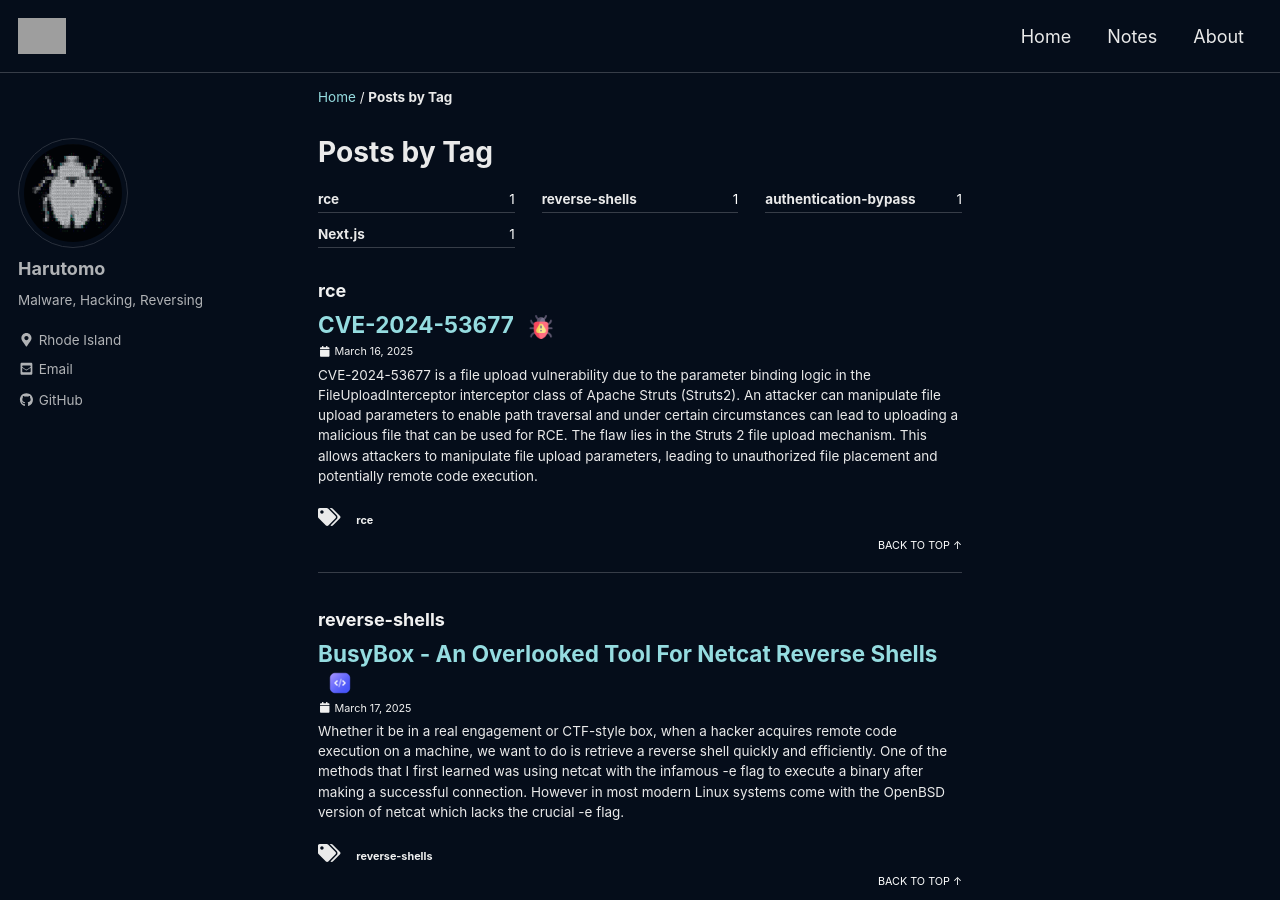
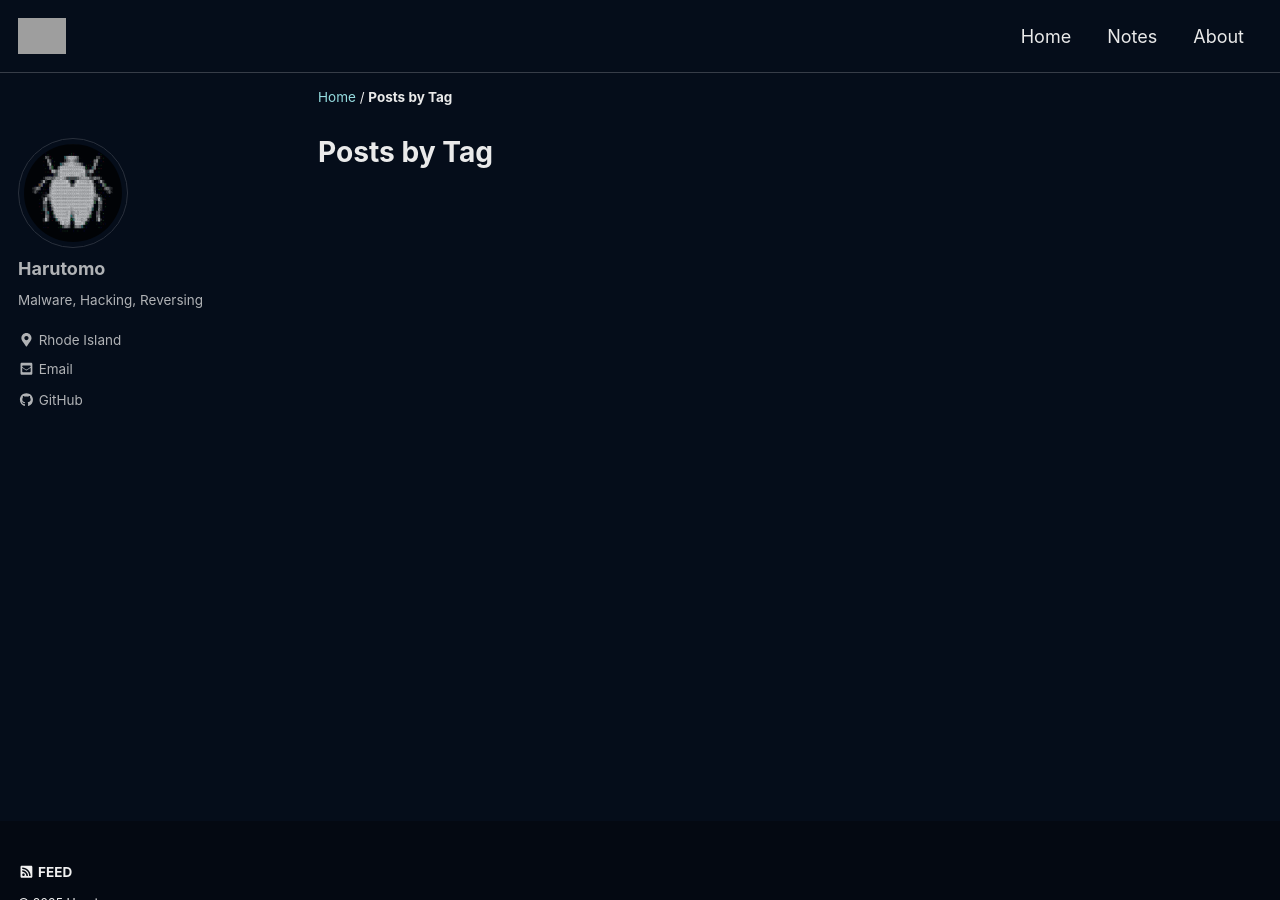
Before and after one commit to harutomo-jp/harutomo-jp.github.io, a Jekyll site: the page built from _pages/tag-archive.md, in a window 1280 px wide and 900 px high. Built offline with Jekyll 4.4.1, drawn with Linux system fonts in a browser that asks for light colours; cached includes are drawn as plain includes; a file with an impossible date is left out; some of the changed text lies outside the part shown; grey boxes are pictures that could not be loaded.

Commit message:
Mon, Jun 23, 2025, 1:59 PM -04:00

```diff
--- a/_posts/2025-03-12-CVE-2024-53677.md
+++ b/_posts/2025-03-12-CVE-2024-53677.md
@@ -9,10 +9,7 @@ header:
   teaser_home_page: false
   icon: /assets/images/bug.png
 categories:
-  - CVE
-  - HackTheBox
 tags:
-  - rce
 ---
 
 # Overview of CVE-2024-53677
--- a/_posts/2025-03-17-BusyBox-For-Reverse-Shells.md
+++ b/_posts/2025-03-17-BusyBox-For-Reverse-Shells.md
@@ -9,9 +9,7 @@ header:
   teaser_home_page: false
   icon: /assets/images/code.png
 categories:
-  - code
 tags:
-  - reverse-shells
 ---
 
 # Reviving the NetCat Reverse Shell
--- a/_posts/2025-04-01-CVE-2025-29927.md
+++ b/_posts/2025-04-01-CVE-2025-29927.md
@@ -9,10 +9,7 @@ header:
   teaser_home_page: false
   icon: /assets/images/bug.png
 categories:
-  - CVE
 tags:
-  - authentication-bypass
-  - Next.js
 ---
 
 
```
Also changed, not shown: _posts/2025-06-23-Kerberoasting.md (added, +51 -0 lines).
